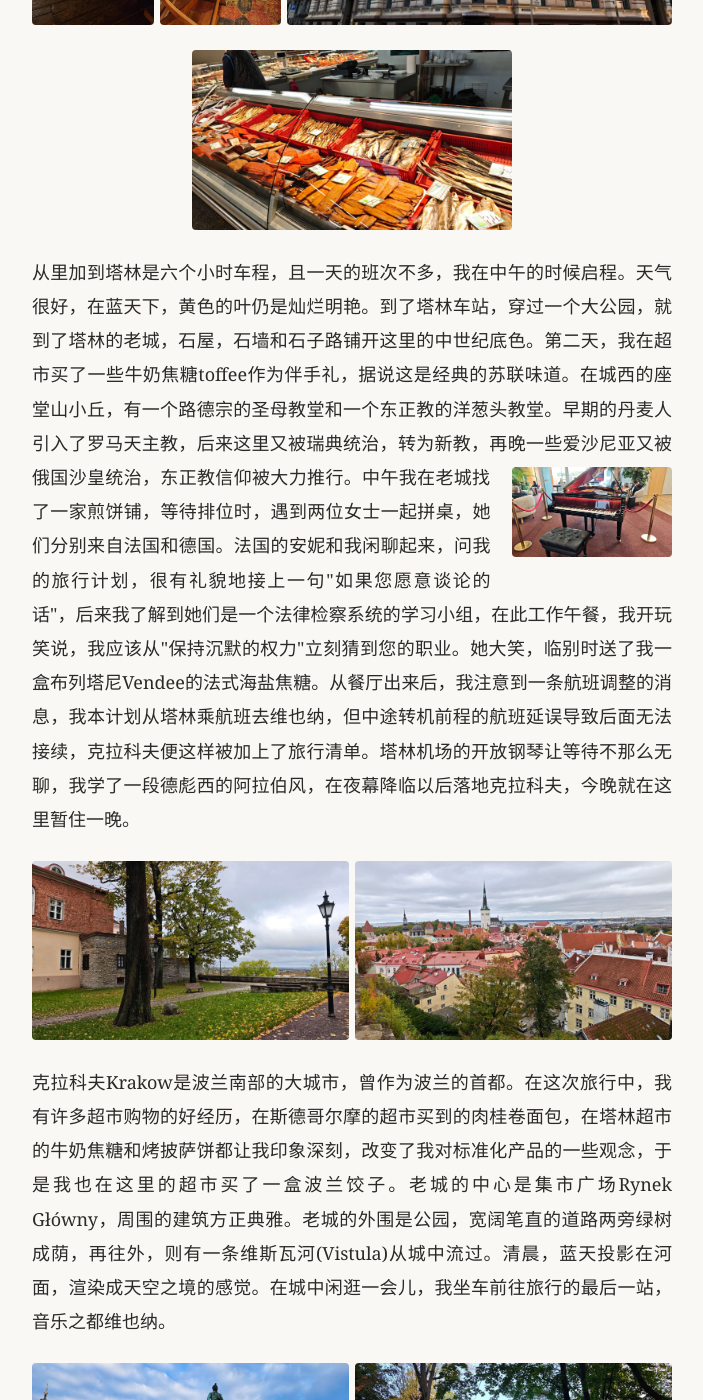
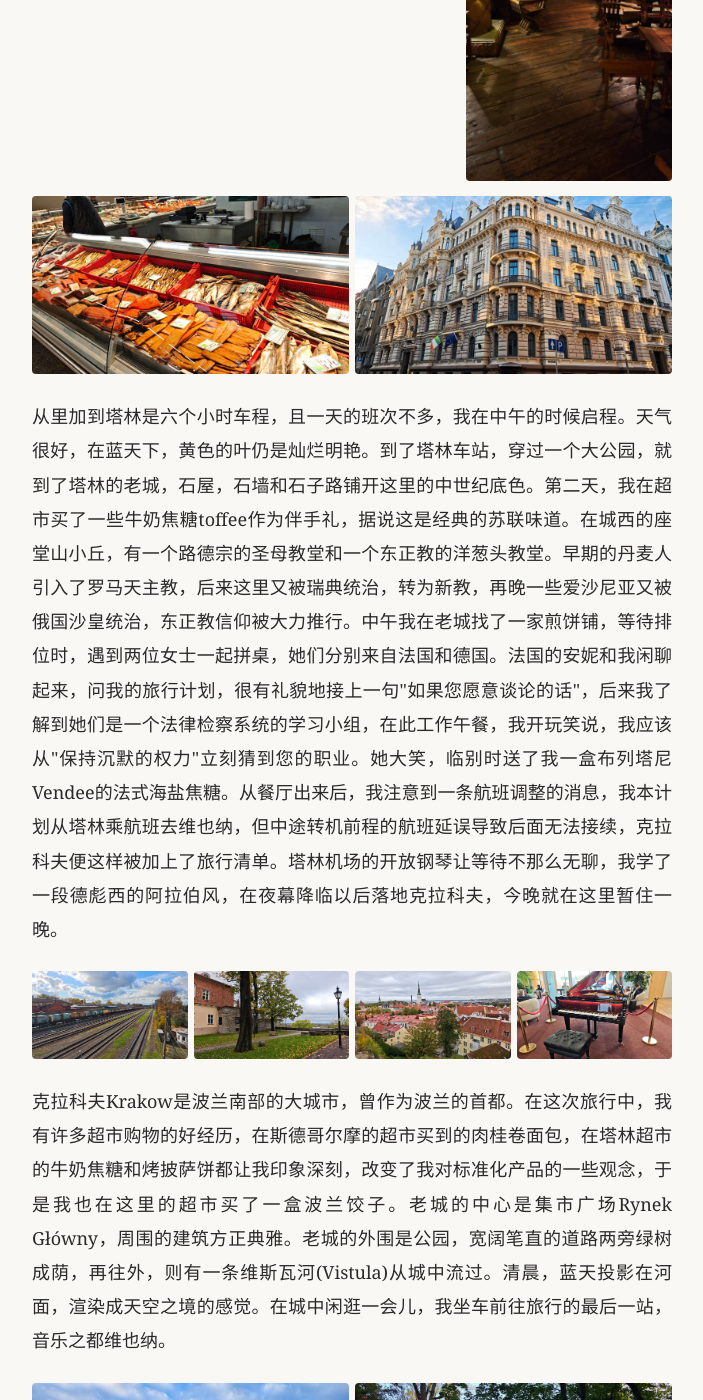
Before and after one commit to juwyang/travel, a Jekyll site: the page built from travel-diary/index.md, in a window 1280 px wide and 1400 px high, scrolled down 11095 px. Shown: the whole window, without its empty margins (288-991 px from the left). Built offline with Jekyll 4.4.1, drawn with Linux system fonts in a browser that asks for light colours; some of the changed text lies outside the part shown.

Commit message:
'update'

```diff
--- a/travel-diary/index.md
+++ b/travel-diary/index.md
@@ -68,12 +68,10 @@ top: true
 
 ![](images/0i1AWXLYQHCz.jpg){: style="width:50%"}
 
-和朋友互相道别后，我启程前往哥本哈根。丹麦分为五个大区，有几个大岛，通过跨海大桥相连。最西边的叫日德兰半岛，中间是南丹麦大区菲英岛，最东边则是首都所在的西兰岛。在这里待的一两天，我尝试去感受哥本哈根的特质：设计、自然与幸福。有很多例子说明，一些特质常诞生于极性的环境，极性带来对比，就像篆刻的阴阳和沙丘上的手印，让一些东西比另一些更突出。在<u>阴雨连绵</u>的大西洋东岸，孕育了<u>色彩鲜艳</u>的斯堪的纳维亚美学；在北纬五十五度的<u>冰天雪地</u>里，发展出了丹麦人所崇尚的<u>温暖舒适</u>的生活哲学，他们叫做Hygge，就是壁炉，羊毛袜，热红酒和咖啡。在哥本哈根，感受设计感从一个氛围别致的高分青旅开始。利用石梁和绿植装饰外面，内饰是一些复古的机车，分类垃圾桶做成信箱模样。在这里，"连接"这一青旅社交属性得到极致伸展。在餐厅和吧台闲聊小酌，在游戏区竞一场桌上冰壶，或是在卡拉ok的沙发上听到1980年代的抒情歌曲(e.g. The Winner Takes It All)，再看世界各地的青年人一起喊着"low, low, low, low, low" (Flo Rida, Low)，再回到胶囊仓里度过一个安眠之夜。用过酸奶麦片加火腿土司的自助早餐，我在哥本哈根东北角的星形堡垒公园找到了自然和幸福的一面。矗立于水中高地的要塞被一条小河环绕，步道上大人带着小孩奔跑，在公园的另一侧，小美人鱼雕像向着外海的方向。在安徒生的想象中，人鱼化成了泡沫，丑小鸭变成了白天鹅，新年前夕的火柴，映出了远超丹麦四万平方公里地理区域的精神内核。走过色彩斑斓的新港，和砖红古朴的哥本哈根大学，我带上一份丹麦人日常的Hakkebøf (肉饼土豆)，跨过厄勒海峡，沿着瑞典西海岸一路北上，去往哥德堡。
+和朋友互相道别后，我启程前往哥本哈根。丹麦分为五个大区，有几个大岛，通过跨海大桥相连。最西边的叫日德兰半岛，中间是南丹麦大区菲英岛，最东边则是首都所在的西兰岛。在这里待的一两天，我尝试去感受哥本哈根的特质：设计、自然与幸福。有很多例子说明，一些特质常诞生于极性的环境，极性带来对比，就像篆刻的阴阳和沙丘上的手印，让一些东西比另一些更突出。在<u>阴雨连绵</u>的大西洋东岸，孕育了<u>色彩鲜艳</u>的斯堪的纳维亚美学；在北纬五十五度的<u>冰天雪地</u>里，发展出了丹麦人所崇尚的<u>温暖舒适</u>的生活哲学，他们叫做Hygge，就是壁炉，羊毛袜，热红酒和咖啡。在哥本哈根，感受设计感从一个氛围别致的高分青旅开始。利用石梁和绿植装饰外面，内饰是一些复古的机车，分类垃圾桶做成信箱模样。在这里，"连接"这一青旅社交属性得到极致伸展。在餐厅和吧台闲聊小酌，在游戏区竞一场桌上冰壶，或是在卡拉ok的沙发上听到1980年代的抒情歌曲(e.g. The Winner Takes It All)，再看世界各地的青年人一起喊着"low, low, low, low, low" (Flo Rida, Low)，再回到胶囊仓里度过一个安眠之夜。![](images/FkciasKpPp1h.jpg){: .float-right style="width:50%"}用过酸奶麦片加火腿土司的自助早餐，我在哥本哈根东北角的星形堡垒公园找到了自然和幸福的一面。矗立于水中高地的要塞被一条小河环绕，步道上大人带着小孩奔跑，在公园的另一侧，小美人鱼雕像向着外海的方向。在安徒生的想象中，人鱼化成了泡沫，丑小鸭变成了白天鹅，新年前夕的火柴，映出了远超丹麦四万平方公里地理区域的精神内核。走过色彩斑斓的新港，和砖红古朴的哥本哈根大学，我带上一份丹麦人日常的Hakkebøf (肉饼土豆)，跨过厄勒海峡，沿着瑞典西海岸一路北上，去往哥德堡。
 
-![](images/FkciasKpPp1h.jpg){: style="width:25%"}
-![](images/xFm0YxwMgotR.jpg){: style="width:25%"}
-
-![](images/WxOa2dcnsIRh.jpg){: .float-left style="width:50%"}
+![](images/xFm0YxwMgotR.jpg){: style="width:50%"}
+![](images/WxOa2dcnsIRh.jpg){: style="width:50%"}
 
 哥德堡(Göteborg)是瑞典的第二大城市，但实际读音却更像约特堡，而与巴赫的"哥德堡变奏曲"全无关系，那部巴赫的作品是为他学生Goldberg所写，只是中文同样译成了哥德堡。这里以fika文化著称。周六清晨，我去老城闲逛，昨夜才下完雨的湿气让让氛围显得静谧。横平竖直的街道上咖啡馆不少，上早班的却大多都只是橱窗内张贴的那张营业时间表。没能吃了"手掌大的肉桂卷"，也算是对瑞典人"工作以外"观念的真实体验了。我好奇去搜索一些"松弛的代价"，比如医疗系统非紧急病症长时的等待，因超长假期而缓慢的政务服务运转，在这个系统下，人们在得到更多自主时间的同时，也得被迫学会提前规划，自我疗愈。效率与精密，松弛与自由，不同的系统发展出不同的均衡。昨夜，同同住的一位住客聊天，他无奈地说到，在瑞典，各个地方的人们都往大城市去，斯德哥尔摩，而约特堡政府说要吸引二十万人就业，但房屋的供给还没跟上，他已在旅舍住了好几天。他是一个中提琴演奏者，在这里等待乐团演出的候补机会。"中提琴的声音很美"，我说到。他笑笑，"人们总这样说"。
 
@@ -88,16 +86,17 @@ top: true
 
 大约飞行1小时，就从斯德哥尔摩到了里加，拉脱维亚的首都。同德累斯顿一样，里加的城中央也有一条分隔两岸的河流，机场所在的西岸是现代建筑，坐40分钟汽车向东跨过道加瓦河(Daugava)，就到了东岸的历史老城。老城被步行街组成的网格切成豆腐块，在步行街的一侧是一个街心公园，绿树成荫，有一条从海里引入的城市运河曲折其间，拉脱维亚大学和国家歌剧院在公园的两侧。在东方的公园里，常有一些亭台轩榭，回廊假山，西方则更多运用自然的元素，粗壮的大树，溪流和绿地。下着小雨的夜晚，我打着伞在这个新的城市探索。某个拐角有一扇厚重的木门，上面是藤条，两旁是盾牌和旗帜，近看盾牌上写着中世纪餐厅。我走进里面，昏暗的灯光照着木橱上的瓶瓶罐罐，旋转楼梯和地堡的入口相连。拱券下的悬灯和桌上的蜡烛把地堡空间分成小块，侍者着中世纪风格的白帽宽袖长袍，外套一件绿色披挂。离这不远，还有一家类似风格的黑魔法酒吧，架子上陈列着炼金术士的红色、棕色的锥形瓶和烧瓶，一些倾倒或叠放的厚书。一杯黑魔法药酒和一颗松露巧克力，在细长的蜡烛的火光燃起的轻烟里，似乎正在倒带剑光冷泛的王权密谋；周围优雅醇厚的英伦腔调，或许正决定着数千公里外的家族兴衰。翌日清晨，我从阿尔伯特大街"新艺术运动"的建筑外墙走过，许多人头和卷曲的外墙装饰是这类风格的特点，斯德哥尔摩经济学院的里加校区也坐落于此，应苏联解体后社会经济向市场经济转轨的历史使命而建。接着在里加的中央市场，人们交易海的赠与。最常见的是鲱鱼(Herring)，带一点烟熏风味。还有咸干鱼，想起小时候家里把晾完的袜子叫做干鱼，确觉形象。我打开AI开始水产科普，黄色的是鲭鱼，深红色的是鳟鱼子，扁平的是鱿鱼片，还有脂质十足的橙色三文鱼卷。我也了解到一些关于波罗的海的知识，由于它仅依靠丹麦的窄入口与大西洋交换海水，水体更新缓慢，周围大量淡水河流的注入，较低的蒸发水平，让波罗的海成为了世界上盐度最低的海。确有一些水体污染的担忧，不过作为游客尝鲜却也无虞。我买了一个三文鱼卷，再带上一个牛肉薄饼，下一站是塔林。
 
-![](images/lo08CYM8uLTD.jpg){: style="width:25%"}
-![](images/bciAC8VrDDAQ.jpg){: style="width:25%"}
+![](images/lo08CYM8uLTD.jpg){: .float-right style="width:32.17%"}
+
+![](images/c8U2mBJnhVOa.jpg){: style="width:50%"}
 ![](images/ZQ7ispWBOymc.jpg){: style="width:50%"}
 
-![](images/c8U2mBJnhVOa.jpg){: style="width:50%"}
+从里加到塔林是六个小时车程，且一天的班次不多，我在中午的时候启程。天气很好，在蓝天下，黄色的叶仍是灿烂明艳。到了塔林车站，穿过一个大公园，就到了塔林的老城，石屋，石墙和石子路铺开这里的中世纪底色。第二天，我在超市买了一些牛奶焦糖toffee作为伴手礼，据说这是经典的苏联味道。在城西的座堂山小丘，有一个路德宗的圣母教堂和一个东正教的洋葱头教堂。早期的丹麦人引入了罗马天主教，后来这里又被瑞典统治，转为新教，再晚一些爱沙尼亚又被俄国沙皇统治，东正教信仰被大力推行。中午我在老城找了一家煎饼铺，等待排位时，遇到两位女士一起拼桌，她们分别来自法国和德国。法国的安妮和我闲聊起来，问我的旅行计划，很有礼貌地接上一句"如果您愿意谈论的话"，后来我了解到她们是一个法律检察系统的学习小组，在此工作午餐，我开玩笑说，我应该从"保持沉默的权力"立刻猜到您的职业。她大笑，临别时送了我一盒布列塔尼Vendee的法式海盐焦糖。从餐厅出来后，我注意到一条航班调整的消息，我本计划从塔林乘航班去维也纳，但中途转机前程的航班延误导致后面无法接续，克拉科夫便这样被加上了旅行清单。塔林机场的开放钢琴让等待不那么无聊，我学了一段德彪西的阿拉伯风，在夜幕降临以后落地克拉科夫，今晚就在这里暂住一晚。
 
-从里加到塔林是六个小时车程，且一天的班次不多，我在中午的时候启程。天气很好，在蓝天下，黄色的叶仍是灿烂明艳。到了塔林车站，穿过一个大公园，就到了塔林的老城，石屋，石墙和石子路铺开这里的中世纪底色。第二天，我在超市买了一些牛奶焦糖toffee作为伴手礼，据说这是经典的苏联味道。在城西的座堂山小丘，有一个路德宗的圣母教堂和一个东正教的洋葱头教堂。早期的丹麦人引入了罗马天主教，后来这里又被瑞典统治，转为新教，再晚一些爱沙尼亚又被俄国沙皇统治，东正教信仰被大力推行。![](images/dEIJ90knjWki.jpg){: .float-right style="width:25%"}中午我在老城找了一家煎饼铺，等待排位时，遇到两位女士一起拼桌，她们分别来自法国和德国。法国的安妮和我闲聊起来，问我的旅行计划，很有礼貌地接上一句"如果您愿意谈论的话"，后来我了解到她们是一个法律检察系统的学习小组，在此工作午餐，我开玩笑说，我应该从"保持沉默的权力"立刻猜到您的职业。她大笑，临别时送了我一盒布列塔尼Vendee的法式海盐焦糖。从餐厅出来后，我注意到一条航班调整的消息，我本计划从塔林乘航班去维也纳，但中途转机前程的航班延误导致后面无法接续，克拉科夫便这样被加上了旅行清单。塔林机场的开放钢琴让等待不那么无聊，我学了一段德彪西的阿拉伯风，在夜幕降临以后落地克拉科夫，今晚就在这里暂住一晚。
-
+![](images/a8JBaxJUVQe1.jpg){: style="width:50%"}
 ![](images/CHm8r2LEkAdm.jpg){: style="width:50%"}
 ![](images/jwPt6DNfsTkv.jpg){: style="width:50%"}
+![](images/dEIJ90knjWki.jpg){: style="width:50%"}
 
 克拉科夫Krakow是波兰南部的大城市，曾作为波兰的首都。在这次旅行中，我有许多超市购物的好经历，在斯德哥尔摩的超市买到的肉桂卷面包，在塔林超市的牛奶焦糖和烤披萨饼都让我印象深刻，改变了我对标准化产品的一些观念，于是我也在这里的超市买了一盒波兰饺子。老城的中心是集市广场Rynek Główny，周围的建筑方正典雅。老城的外围是公园，宽阔笔直的道路两旁绿树成荫，再往外，则有一条维斯瓦河(Vistula)从城中流过。清晨，蓝天投影在河面，渲染成天空之境的感觉。在城中闲逛一会儿，我坐车前往旅行的最后一站，音乐之都维也纳。
 
```
Also changed, not shown: other parts of travel-diary/index.md (+0 -2 lines), travel-diary/images/a8JBaxJUVQe1.jpg (added), travel-diary/images/bciAC8VrDDAQ.jpg (deleted).
